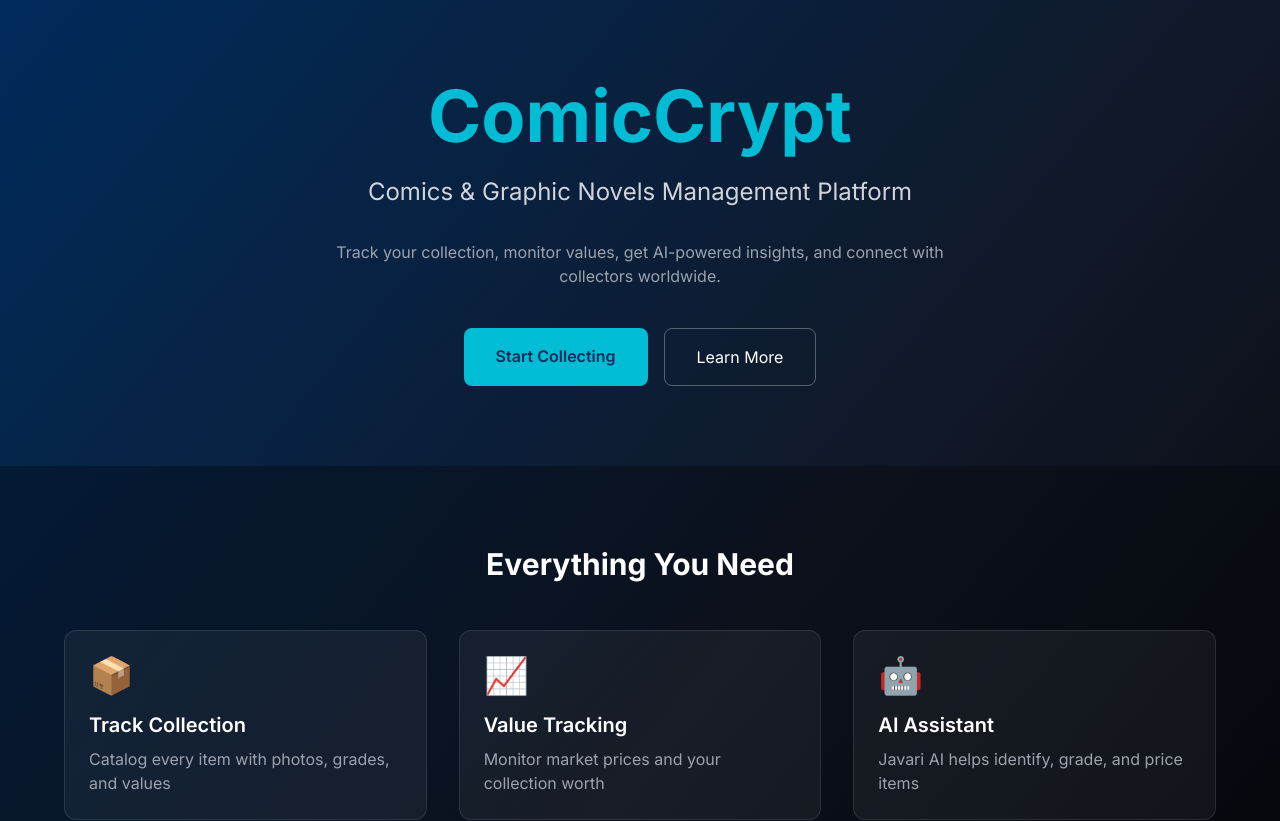
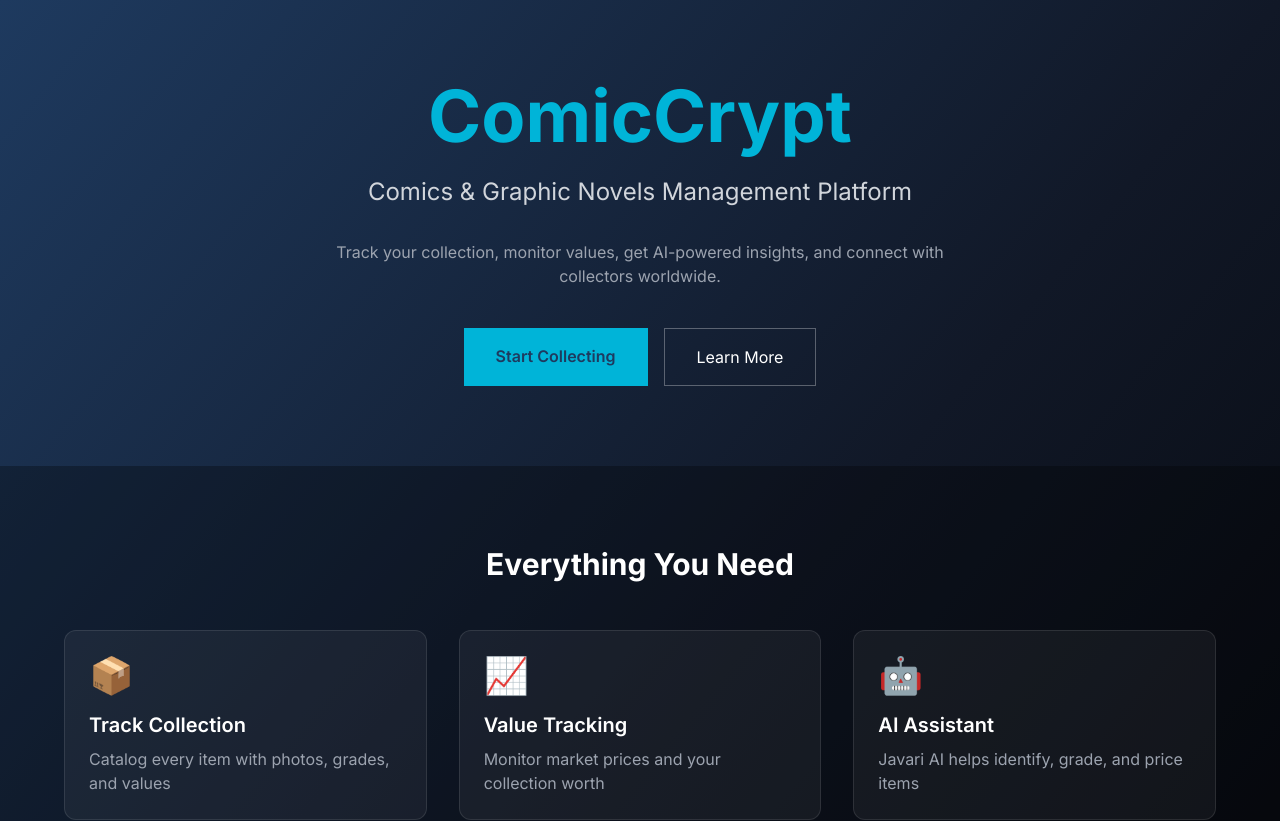
Before and after one commit to CR-AudioViz-AI/javari-comic-crypt, a Next.js app: page / in a window 1280 px wide. Shown: the top 821 px of the page. Built offline with nearby package versions, Linux system fonts and the light colour scheme.

Commit message:
Brand: Official logo colors (Navy/Red/Cyan)

```diff
--- a/tailwind.config.ts
+++ b/tailwind.config.ts
@@ -1,23 +1,112 @@
-import type { Config } from 'tailwindcss';
+import type { Config } from "tailwindcss"
 
 const config: Config = {
+  darkMode: ["class"],
   content: [
-    './pages/**/*.{js,ts,jsx,tsx,mdx}',
-    './components/**/*.{js,ts,jsx,tsx,mdx}',
-    './app/**/*.{js,ts,jsx,tsx,mdx}',
+    './pages/**/*.{ts,tsx}',
+    './components/**/*.{ts,tsx}',
+    './app/**/*.{ts,tsx}',
+    './src/**/*.{ts,tsx}',
   ],
   theme: {
+    container: {
+      center: true,
+      padding: "2rem",
+      screens: {
+        "2xl": "1400px",
+      },
+    },
     extend: {
       colors: {
+        // Official CR AudioViz AI Brand Colors (from logo)
+        navy: {
+          50: '#F0F3F7',
+          100: '#D9E1EB',
+          200: '#B3C3D7',
+          300: '#8CA5C3',
+          400: '#6687AF',
+          500: '#3F699B',
+          600: '#1E3A5F',  // PRIMARY - From logo circle
+          700: '#172D48',
+          800: '#0F1F32',
+          900: '#08121B',
+          950: '#040912',
+        },
+        red: {
+          50: '#FEF2F3',
+          100: '#FDE6E9',
+          200: '#FBCCD3',
+          300: '#F8B3BD',
+          400: '#F67F95',
+          500: '#F44668',
+          600: '#E31937',  // ACCENT - From logo play button
+          700: '#B6142C',
+          800: '#8A0F21',
+          900: '#5D0A16',
+          950: '#30050B',
+        },
+        cyan: {
+          50: '#E6F7FB',
+          100: '#CCEFF7',
+          200: '#99DFEF',
+          300: '#66CFE7',
+          400: '#33BFDF',
+          500: '#00B4D8',  // SECONDARY - From logo bars
+          600: '#0090AD',
+          700: '#006C82',
+          800: '#004856',
+          900: '#00242B',
+          950: '#001216',
+        },
+        // Convenience shortcuts
         brand: {
-          navy: '#002B5B',
-          red: '#FD201D',
-          cyan: '#00BCD4',
+          navy: '#1E3A5F',
+          red: '#E31937',
+          cyan: '#00B4D8',
         },
+        // Semantic colors
+        border: "hsl(var(--border))",
+        input: "hsl(var(--input))",
+        ring: "hsl(var(--ring))",
+        background: "hsl(var(--background))",
+        foreground: "hsl(var(--foreground))",
+        primary: {
+          DEFAULT: "hsl(var(--primary))",
+          foreground: "hsl(var(--primary-foreground))",
+        },
+        secondary: {
+          DEFAULT: "hsl(var(--secondary))",
+          foreground: "hsl(var(--secondary-foreground))",
+        },
+        destructive: {
+          DEFAULT: "hsl(var(--destructive))",
+          foreground: "hsl(var(--destructive-foreground))",
+        },
+        muted: {
+          DEFAULT: "hsl(var(--muted))",
+          foreground: "hsl(var(--muted-foreground))",
+        },
+        accent: {
+          DEFAULT: "hsl(var(--accent))",
+          foreground: "hsl(var(--accent-foreground))",
+        },
+        popover: {
+          DEFAULT: "hsl(var(--popover))",
+          foreground: "hsl(var(--popover-foreground))",
+        },
+        card: {
+          DEFAULT: "hsl(var(--card))",
+          foreground: "hsl(var(--card-foreground))",
+        },
+      },
+      borderRadius: {
+        lg: "var(--radius)",
+        md: "calc(var(--radius) - 2px)",
+        sm: "calc(var(--radius) - 4px)",
       },
     },
   },
-  plugins: [],
-};
+  plugins: [require("tailwindcss-animate")],
+}
 
-export default config;
+export default config
```
